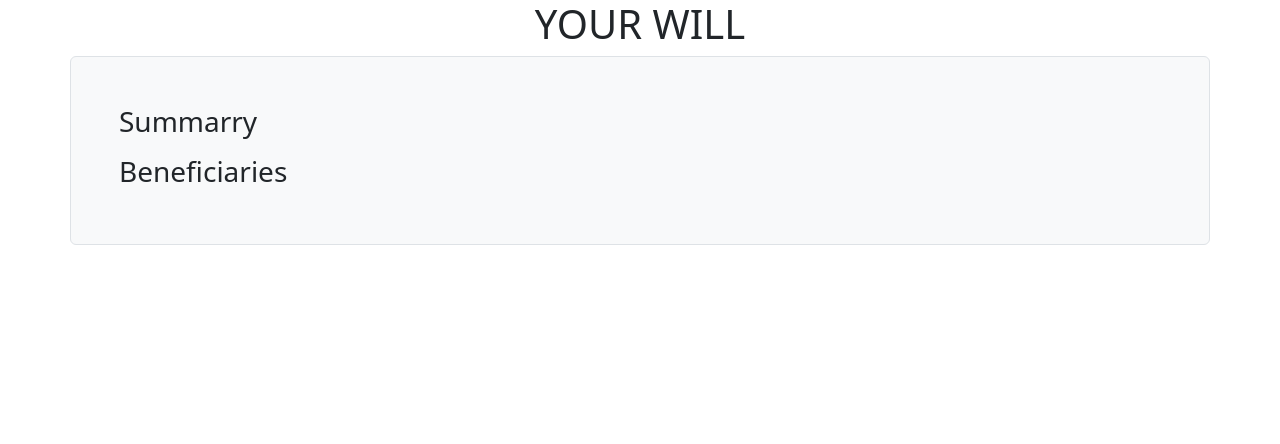
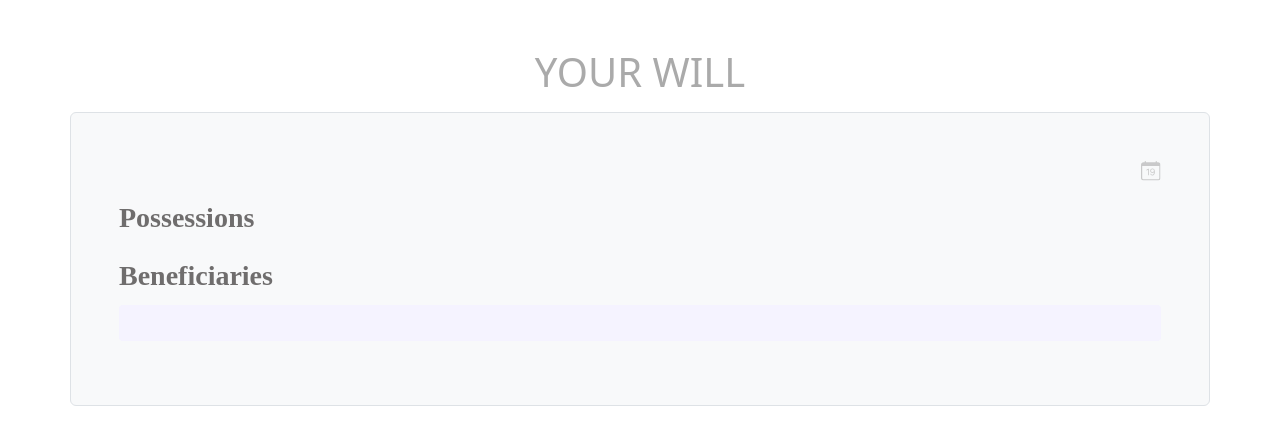
Before and after one commit to Maiqel1/will-generator, a React (Create React App) app: page /will in a window 1280 px wide. Shown: the top 444 px of the page. Built offline with nearby package versions, Linux system fonts and the light colour scheme.

Commit message:
Update will

```diff
--- a/src/components/Form.jsx
+++ b/src/components/Form.jsx
@@ -3,14 +3,16 @@ import { useNavigate } from "react-router-dom";
 import WillContext from "../context/WillContext";
 
 function Form() {
+    const { beneficiaries, posessions, handleChangePosessions,handleAddPosessions, handleAddBeneficiaries, handleChange, handleNameAndDateChange, nameAndDate, handleDeleteBeneficiary, handleDeletePosession } =
+    useContext(WillContext);
 
-    const { beneficiaries, posessions, handleChangePosessions,handleAddPosessions, handleAddBeneficiaries, handleChange, handleNameAndDateChange, nameAndDate } =
-    useContext(WillContext);
   const navigate = useNavigate();
 
   return (
     <div className="formCard col-8 mx-auto p-4 mt-4">
+
         <div className="justify-content-center d-flex">
+      {/* NAME FIELD */}
         <div className="col-10">
           <label htmlFor="fullname">FullName</label>
           <br />
@@ -23,6 +25,8 @@ function Form() {
           />
         </div>
       </div>
+
+      {/* DATE FIELD */}
 
       <div className="d-flex justify-content-center mt-3">
         <div className="col-10">
@@ -37,46 +41,51 @@ function Form() {
         </div>
       </div>
 
+      {/* BENEFICIARIES INPUT */}
+
       <div className="justify-content-center mt-3">
-            <div className="d-flex justify-content-between container col-10">
+            <div className="d-flex justify-content-between container p-0 col-10">
             <label htmlFor="beneficiaries">Beneficiaries</label>
-            <button onClick={() => handleAddBeneficiaries()}>+</button>
+            <button className="btn btn-danger" onClick={() => handleAddBeneficiaries()}>+</button>
             </div>
         {beneficiaries.map((data, i) => {
           return (
             <center>
-              <div className="col-10">
+              <div className="d-flex col-10 mt-3 pr-5" style={{paddingRight: '3rem', paddingLeft: '0rem'}}>
                 <input
+                value={data}
                   onChange={(e) => handleChange(e, i)}
-                  className="col-10 col-md-10 mt-3 form-control"
+                  className="col-10 col-md-12 form-control"
                 />
-                {/* <button>x</button> */}
+                <button className="btn btn-danger btn-sm close mt-1 ms-3" onClick={() => handleDeleteBeneficiary(i)}> x</button>
               </div>
             </center>
           );
         })}
       </div>
 
+      {/* POSESSIONS INPUT*/}
+
         <div>
         <div className="justify-content-center mt-4">
-            <div className="d-flex justify-content-between container col-10">
+            <div className="d-flex justify-content-between container p-0 col-10">
             <label htmlFor="Posessions">Posessions</label>
-            <button onClick={() => handleAddPosessions()}>+</button>
+            <button className="btn-danger btn" onClick={() => handleAddPosessions()}>+</button>
             </div>
         {posessions.map((data, i) => {
           return (
             <center>
-              <div className="col-10">
+              <div className=" d-flex col-10 mt-3 pr-5" style={{paddingRight: '3rem', paddingLeft: '0rem'}}>
                 <input
+                value={data}
                   onChange={(e) => handleChangePosessions(e, i)}
-                  className="col-10 col-md-10 mt-3  form-control"
+                  className="col-8 col-md-10  form-control"
                 />
-                {/* <button>x</button> */}
+                <button className="btn btn-danger btn-sm close mt-1 ms-3" onClick={() => handleDeletePosession(i)}>x</button>
               </div>
             </center>
           );
         })}
-        {/* <button onClick={() => navigate("/submit")}>View Will</button> */}
       </div>
         </div>
         <div className="justify-content-center d-flex mt-5">
--- a/src/components/Header.jsx
+++ b/src/components/Header.jsx
@@ -10,7 +10,7 @@ function Header() {
       <h1 className="text-center mt-3 mb-3">Will Generator</h1>
       <center>
         <div className="headerCard text-center col-2 p-2">
-          <h3 className="text-danger">Make a will</h3>
+          <h3 className="text-danger will">Make a will</h3>
         </div>
       </center>
       </div>
--- a/src/components/Will.jsx
+++ b/src/components/Will.jsx
@@ -2,45 +2,75 @@ import { useContext } from "react";
 import WillContext from "../context/WillContext";
 
 function Will() {
-
-    const {beneficiaries, posessions, nameAndDate} = useContext(WillContext)
+  const { beneficiaries, posessions, nameAndDate } = useContext(WillContext);
 
   return (
     <>
-        <h1 className="text-center">YOUR WILL</h1>
+      <h1 className="text-center mt-5 mb-3">YOUR WILL</h1>
 
       <div className="customCard container border bg-light rounded p-5">
         <div className="d-flex justify-content-between align-items-center">
-        <h2 className="m-0">{nameAndDate.fullname}</h2>
-        <p className="m-0">{nameAndDate.date}</p>
+          <h2 className="m-0 text-danger">{nameAndDate.fullname}</h2>
+          <p className="m-0 d-flex align-items-center gap-2">
+            <svg
+              width="20"
+              height="20"
+              viewBox="0 0 30 30"
+              fill="none"
+              xmlns="http://www.w3.org/2000/svg"
+            >
+              <g clip-path="url(#clip0_16_244)">
+                <path
+                  d="M11.7929 21.3869V11.6266H10.6346C9.80505 12.0688 9.00331 12.5614 8.23389 13.1015V14.3732C8.92007 13.9029 10.007 13.2387 10.5358 12.9514H10.5578V21.3869H11.7929V21.3869ZM13.9667 18.999C14.0527 20.1701 15.0536 21.5717 17.0829 21.5717C19.3848 21.5717 20.7425 19.6211 20.7425 16.3183C20.7425 12.7794 19.3134 11.4363 17.1689 11.4363C15.4745 11.4363 13.8807 12.666 13.8807 14.7465C13.8807 16.8691 15.3885 17.9853 16.9475 17.9853C18.3125 17.9853 19.1981 17.2972 19.4781 16.5397H19.5275C19.5202 18.9477 18.684 20.4994 17.1396 20.4994C15.9246 20.4994 15.2951 19.676 15.2183 18.999H13.9667V18.999ZM19.3701 14.7593C19.3701 16.0328 18.3473 16.9185 17.2036 16.9185C16.1039 16.9185 15.1103 16.2176 15.1103 14.7227C15.1103 13.2168 16.1753 12.5086 17.2476 12.5086C18.4058 12.5086 19.3701 13.2369 19.3701 14.7593Z"
+                  fill="#AAAAAA"
+                  fill-opacity="0.6"
+                />
+                <path
+                  d="M6.40436 0C6.64701 0 6.87972 0.0963918 7.05129 0.26797C7.22287 0.439549 7.31926 0.672259 7.31926 0.914908V1.82982H21.9578V0.914908C21.9578 0.672259 22.0542 0.439549 22.2258 0.26797C22.3973 0.0963918 22.6301 0 22.8727 0C23.1153 0 23.3481 0.0963918 23.5196 0.26797C23.6912 0.439549 23.7876 0.672259 23.7876 0.914908V1.82982H25.6174C26.588 1.82982 27.5189 2.21538 28.2052 2.9017C28.8915 3.58801 29.2771 4.51885 29.2771 5.48945V25.6174C29.2771 26.588 28.8915 27.5189 28.2052 28.2052C27.5189 28.8915 26.588 29.2771 25.6174 29.2771H3.65963C2.68904 29.2771 1.7582 28.8915 1.07188 28.2052C0.385567 27.5189 0 26.588 0 25.6174V5.48945C0 4.51885 0.385567 3.58801 1.07188 2.9017C1.7582 2.21538 2.68904 1.82982 3.65963 1.82982H5.48945V0.914908C5.48945 0.672259 5.58584 0.439549 5.75742 0.26797C5.929 0.0963918 6.16171 0 6.40436 0V0ZM1.82982 7.31926V25.6174C1.82982 26.1027 2.0226 26.5681 2.36576 26.9113C2.70891 27.2545 3.17433 27.4472 3.65963 27.4472H25.6174C26.1027 27.4472 26.5681 27.2545 26.9113 26.9113C27.2545 26.5681 27.4472 26.1027 27.4472 25.6174V7.31926H1.82982Z"
+                  fill="#AAAAAA"
+                  fill-opacity="0.6"
+                />
+              </g>
+              <defs>
+                <clipPath id="clip0_16_244">
+                  <rect width="29.2771" height="29.2771" fill="white" />
+                </clipPath>
+              </defs>
+            </svg>
+            {nameAndDate.date}
+          </p>
         </div>
         <div>
-  <h3>Summarry</h3>
+          <h3 className="bg-gr mt-3">Possessions</h3>
 
           <div className="mt-3">
             {posessions.map((posession) => {
               return (
                 <ul>
-            <li>{posession}</li>
+                  <li>
+                    <p>{posession}</p>
+                  </li>
                 </ul>
               );
             })}
           </div>
         </div>
         <div>
-      <h3>Beneficiaries</h3>
+          <h3 className="bg-gr mt-3">Beneficiaries</h3>
           <div>
+            <ul className="list-style-none">
+              <li className="bg-bene px-4">
                 {beneficiaries.map((beneficiary) => {
-        return (
-          <ul>
-            <li>{beneficiary}</li>
+                  if (beneficiary > 1) {
+                    return <span>{beneficiary}</span>;
+                  } else {
+                    return <span>{beneficiary},</span>;
+                  }
+                })}
+              </li>
             </ul>
-        );
-      })}
           </div>
         </div>
-
-
       </div>
     </>
   );
--- a/src/index.css
+++ b/src/index.css
@@ -12,7 +12,9 @@ code {
     monospace;
 } */
 
-
+body {
+  color: #AAAAAA !important;
+}
 .formCard{
 
 height: 100%;
@@ -23,11 +25,36 @@ border-radius: 15px;
 
 .headerCard{
   box-sizing: border-box;
-  /* width: fit-content;  */
+background: #FFFFFF;
+border: 1px solid #AAAAAA;
+width: 237px;
+height: 55px;
+
 background: #FFFFFF;
 border: 1px solid #AAAAAA;
 }
-
+h3 {
+  color: #6f6d6d !important;
+}
 .close{
   height:100%;
 }
+
+.bg-bene {
+ min-width: 232px;
+height: 36px;
+background: #F5F3FF;
+border-radius: 4px;
+}
+.list-style-none {
+  list-style-type: none;
+  padding: 0;
+}
+.bg-gr {
+  font-family: 'DM Sans';
+font-style: normal;
+font-weight: 700;
+font-size: 28px;
+line-height: 42px;
+color: #AAAAAA;
+}
```
Lines whose indentation alone changed are shown as unchanged.
